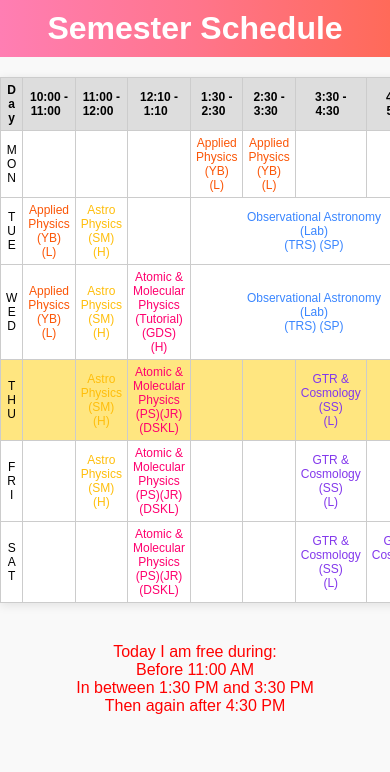
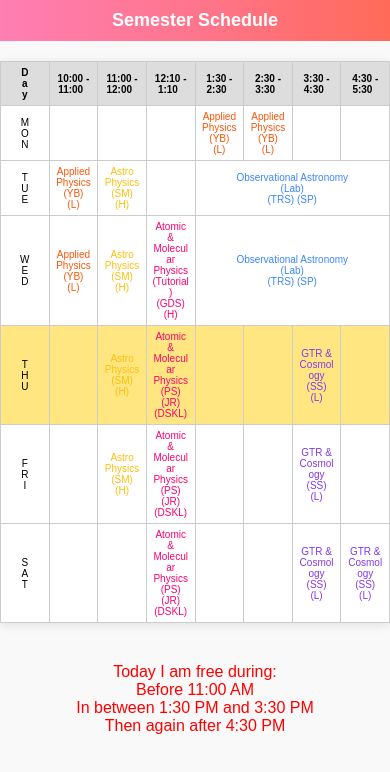
Before and after one commit to niladrighoshal/SoumyaSem4Schedule, a plain HTML site: page index.html in a window 390 px wide. Drawn offline with Linux system fonts and the light colour scheme.

Commit message:
Update styles.css

```diff
--- a/styles.css
+++ b/styles.css
@@ -4,6 +4,7 @@ body {
     margin: 0;
     padding: 0;
     background-color: #f9f9f9;
+    overflow-x: hidden; /* Prevent horizontal scrolling on the body */
 }
 
 h1 {
@@ -16,15 +17,17 @@ body {
 
 .table-container {
     width: 100%;
-    overflow-x: auto; /* Prevent horizontal scrolling on small screens */
+    overflow-x: auto; /* This is fine, but we'll control table size in mobile view */
 }
 
+/* Making table fit smaller screens without scrolling */
 table {
     width: 100%;
     border-collapse: collapse;
     margin: 20px auto;
     background: #fff;
     box-shadow: 0 2px 10px rgba(0, 0, 0, 0.1);
+    table-layout: fixed; /* Ensures columns adjust to fit the screen */
 }
 
 th, td {
@@ -32,6 +35,7 @@ body {
     padding: 10px;
     text-align: center;
     font-size: 14px;
+    word-wrap: break-word; /* Break long words to fit into cells */
 }
 
 th {
@@ -85,15 +89,39 @@ body {
 
 /* Responsive Design */
 @media screen and (max-width: 768px) {
+    body {
+        overflow-x: hidden; /* Prevent any horizontal scroll */
+    }
+
+    .table-container {
+        overflow-x: hidden; /* Remove the scrollbar */
+        width: 100%;
+    }
+
+    table {
+        width: 100%;
+        font-size: 12px; /* Adjust text size */
+    }
+
     th, td {
-      font-size: 12px;
         padding: 5px;
+        font-size: 10px; /* Make font smaller for smaller screens */
+    }
+
+    /* Adjusting for mobile screens */
+    h1 {
+        font-size: 18px;
     }
 }
 
+/* For larger screens (default, desktop) */
 @media screen and (min-width: 1024px) {
     th, td {
         font-size: 16px;
         padding: 15px;
     }
+
+    h1 {
+        font-size: 24px;
     }
+}
```
Lines whose indentation alone changed are shown as unchanged.
